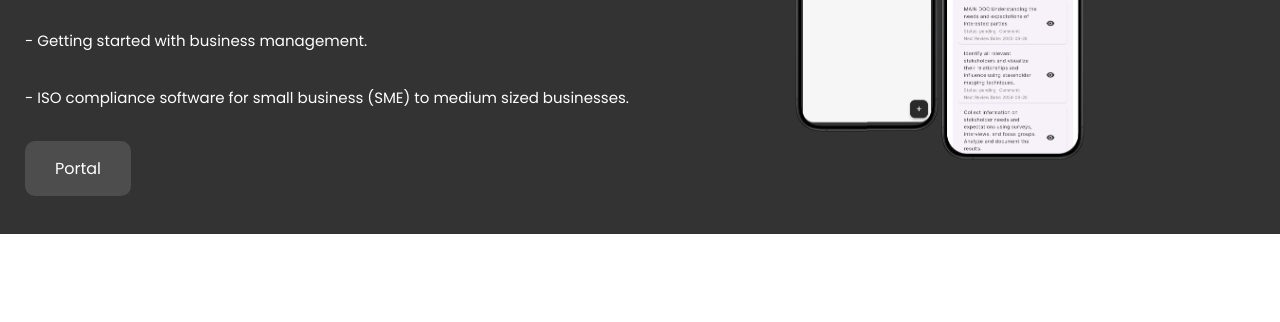
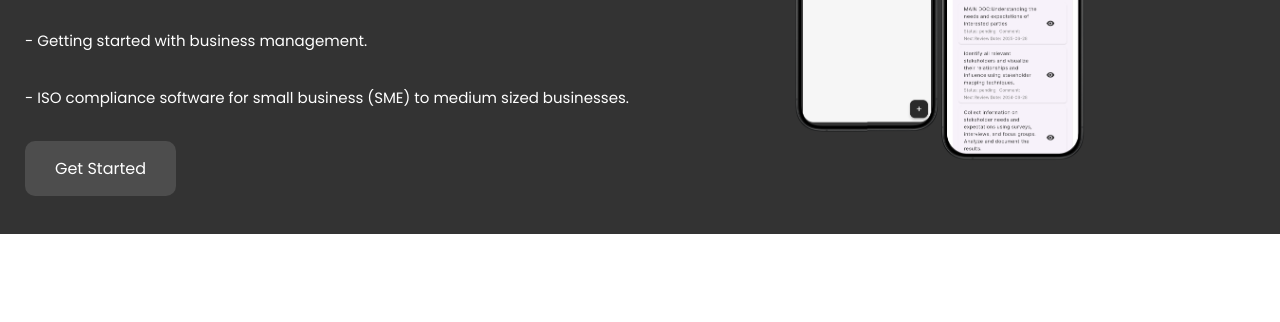
Before and after one commit to SouthPeace/Integribiz, a plain HTML site: page index.html in a window 1280 px wide. Shown: the part 317-639 px from the top of the page. Drawn offline with nearby package versions, Linux system fonts and the light colour scheme.

Commit message:
Update index.html

```diff
--- a/index.html
+++ b/index.html
@@ -69,7 +69,7 @@
                     <p class="section-text">- ISO compliance software for small business (SME) to medium sized businesses.</p>
 
                     <ul class="btn-list">
-                        <li><a href="https://integribiz-561d8.web.app/" class="btn btn-primary" target="_blank">Portal</a></li>
+                        <li><a href="https://integribiz-561d8.web.app/" class="btn btn-primary" target="_blank">Get Started</a></li>
                         <!-- <li>
                             <a href="#" class="btn-item-link" aria-label="Download from app store">
                                 <img src="./assets/images/app-store.png" width="185" height="69" alt="app store" class="img">
```
